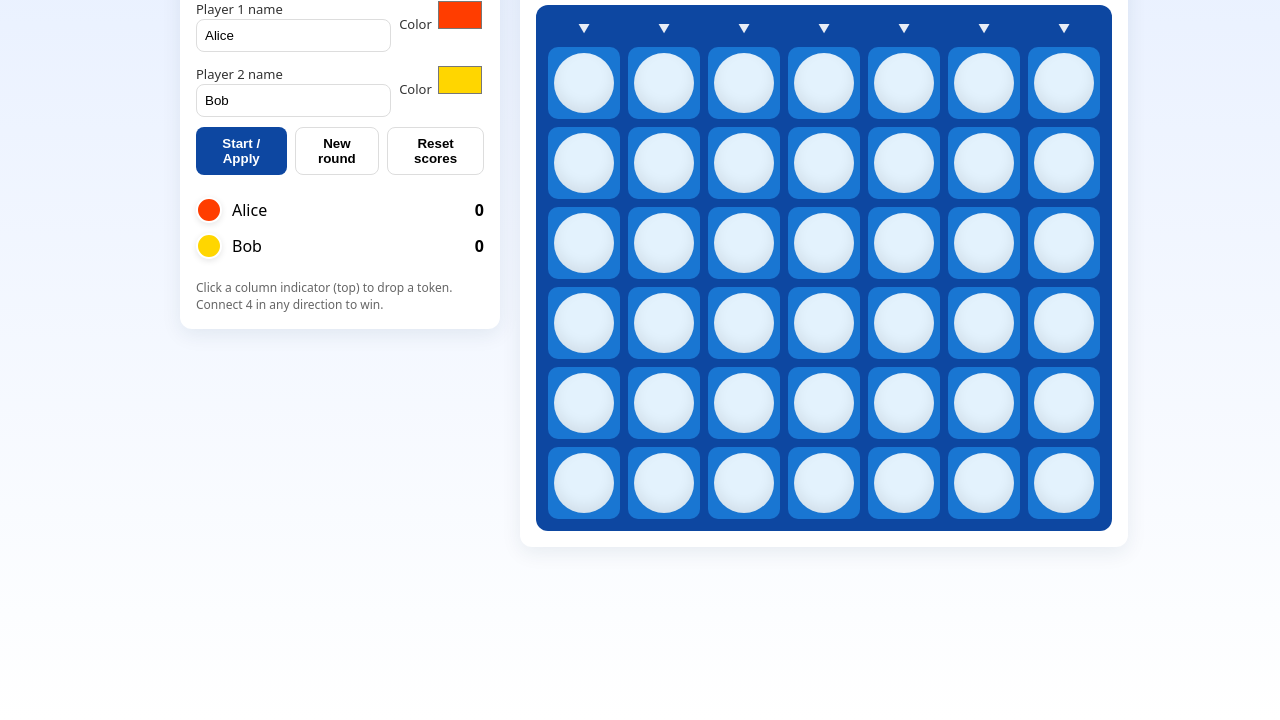
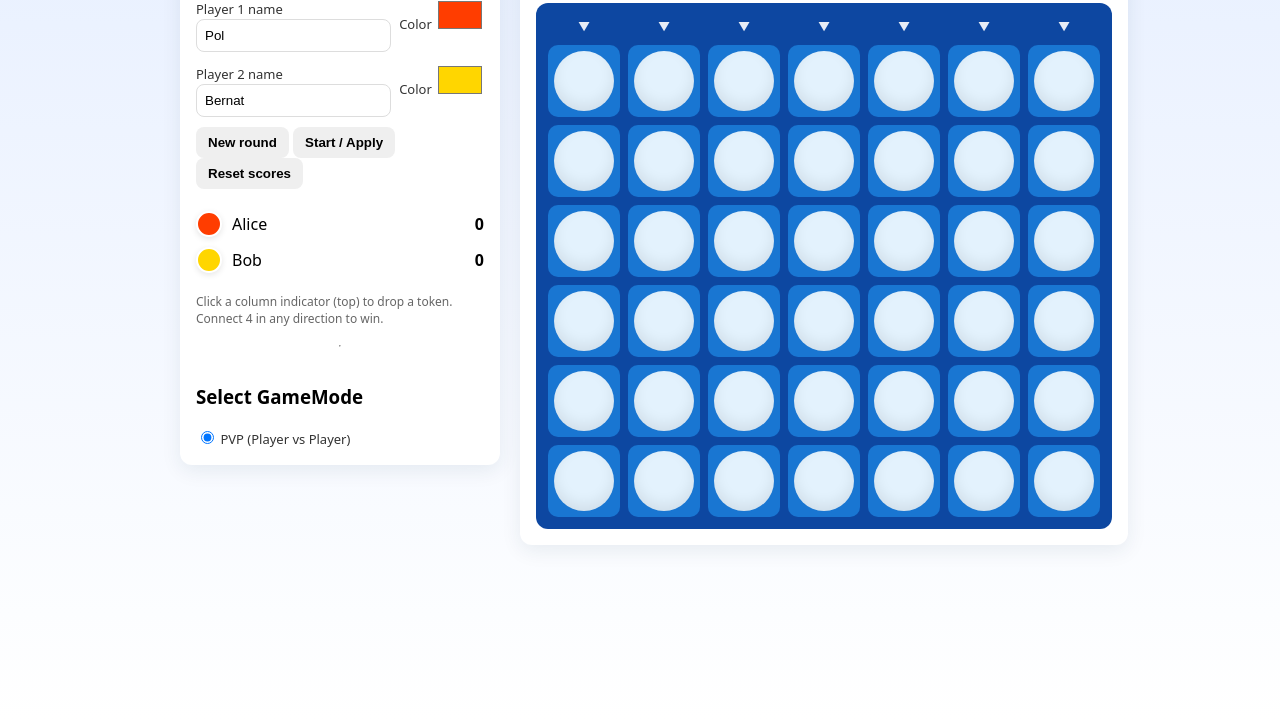
Before and after one commit to MaskedLlama04/Hypermedia-Project-Connect-Four-, a plain HTML site: page index.html in a window 1280 px wide. Shown: the part 80-800 px from the top of the page. Drawn offline with Linux system fonts and the light colour scheme.

Commit message:
Implemented improvements for the UI + gamemodes
Added better looking buttons for the webpage and also added a section for future gamemodes selection

```diff
--- a/index.html
+++ b/index.html
@@ -18,7 +18,7 @@
         <div style="display:flex;gap:8px;">
           <div style="flex:1">
             <label>Player 1 name</label>
-            <input id="p1Name" type="text" value="Alice" />
+            <input id="p1Name" type="text" value="Pol" />
           </div>
           <div>
             <label>Color</label>
@@ -29,7 +29,7 @@
         <div style="display:flex;gap:8px;">
           <div style="flex:1">
             <label>Player 2 name</label>
-            <input id="p2Name" type="text" value="Bob" />
+            <input id="p2Name" type="text" value="Bernat" />
           </div>
           <div>
             <label>Color</label>
@@ -37,24 +37,25 @@
           </div>
         </div>
 
-        <div style="display:flex;gap:8px;">
-          <button class="btn-primary" id="startBtn">Start / Apply</button>
-          <button class="btn-ghost" id="newRoundBtn">New round</button>
-          <button class="btn-ghost" id="resetBtn">Reset scores</button>
+        <div class="main-buttons">
+            <button id="newRoundBtn" class="btn-left">New round</button>
+            <button id="startBtn" class="btn-center">Start / Apply</button>
+            <button id="resetBtn" class="btn-right">Reset scores</button>
         </div>
+
 
         <div class="score">
           <div class="player-row">
             <div class="player-info">
               <div id="p1Sw" class="color-swatch"></div>
-              <div id="p1Label">Alice</div>
+              <div id="p1Label">Pol</div>
             </div>
             <div style="font-weight:700" id="p1Score">0</div>
           </div>
           <div class="player-row">
             <div class="player-info">
               <div id="p2Sw" class="color-swatch"></div>
-              <div id="p2Label">Bob</div>
+              <div id="p2Label">Bernat</div>
             </div>
             <div style="font-weight:700" id="p2Score">0</div>
           </div>
@@ -63,6 +64,19 @@
         <footer class="small">
           Click a column indicator (top) to drop a token. Connect 4 in any direction to win.
         </footer>
+        <hr class="divider">
+
+        <div class="gamemode-section">
+          <h3>Select GameMode</h3>
+
+          <label class="gamemode-option">
+            <input type="radio" name="gamemode" value="pvp" checked>
+            <span>PVP (Player vs Player)</span>
+          </label>
+
+          <!-- More gamemodes will be added here -->
+        </div>
+
       </div>
     </div>
 
@@ -70,7 +84,7 @@
       <div class="top-controls">
         <div class="message" id="message">Waiting to start...</div>
         <div>
-          <button id="undoBtn" class="btn-ghost">Undo last</button>
+          <button id="undoBtn" class="undo-btn">Undo last</button>
         </div>
       </div>
 
```
